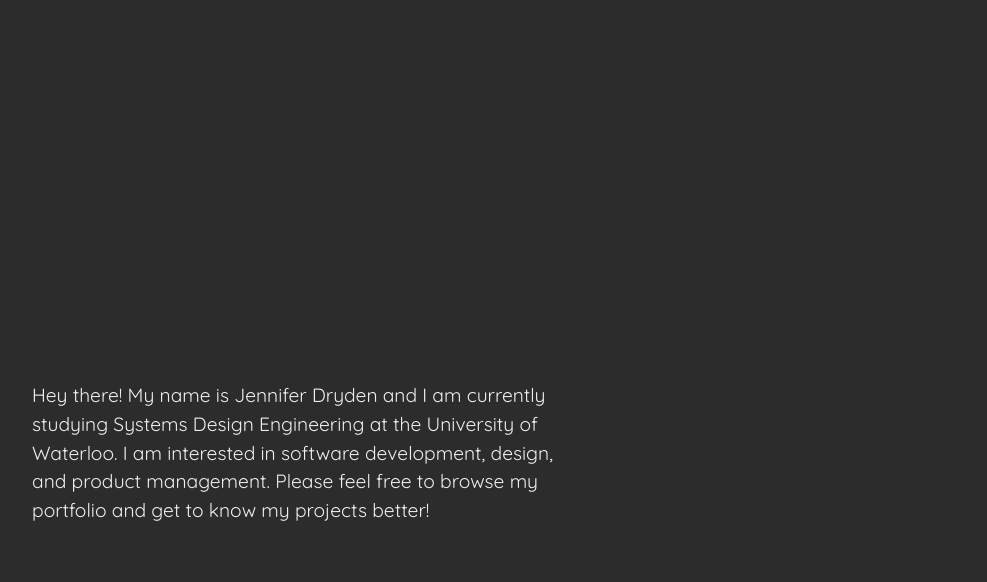
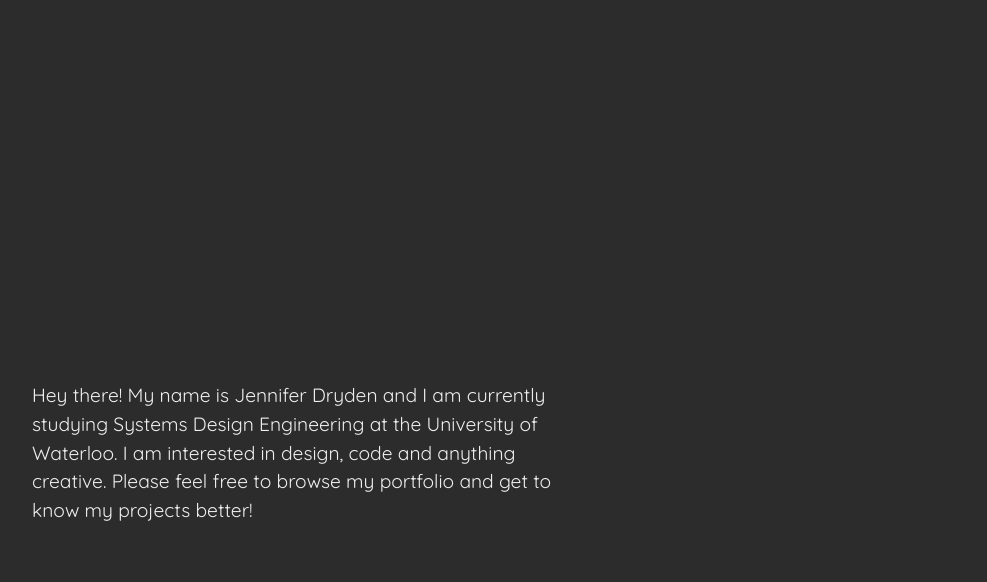
Before and after one commit to jenndryden/jenndryden.github.io, a plain HTML site: page profile.html in a window 1280 px wide. Shown: the part 158-740 px from the top of the page, without its empty margins (168-1155 px from the left). Drawn offline with Linux system fonts and the light colour scheme.

Commit message:
update message

```diff
--- a/profile.html
+++ b/profile.html
@@ -69,7 +69,7 @@
         <section class="site-content">
 
             <div class="page-desc">
-                <p>Hey there! My name is Jennifer Dryden and I am currently studying Systems Design Engineering at the University of Waterloo. I am interested in software development, design, and product management. Please feel free to browse my portfolio and get to know my projects better!</p>
+                <p>Hey there! My name is Jennifer Dryden and I am currently studying Systems Design Engineering at the University of Waterloo. I am interested in design, code and anything creative. Please feel free to browse my portfolio and get to know my projects better!</p>
 
                 <img src="img/profile.jpg" alt="" />
 
```
